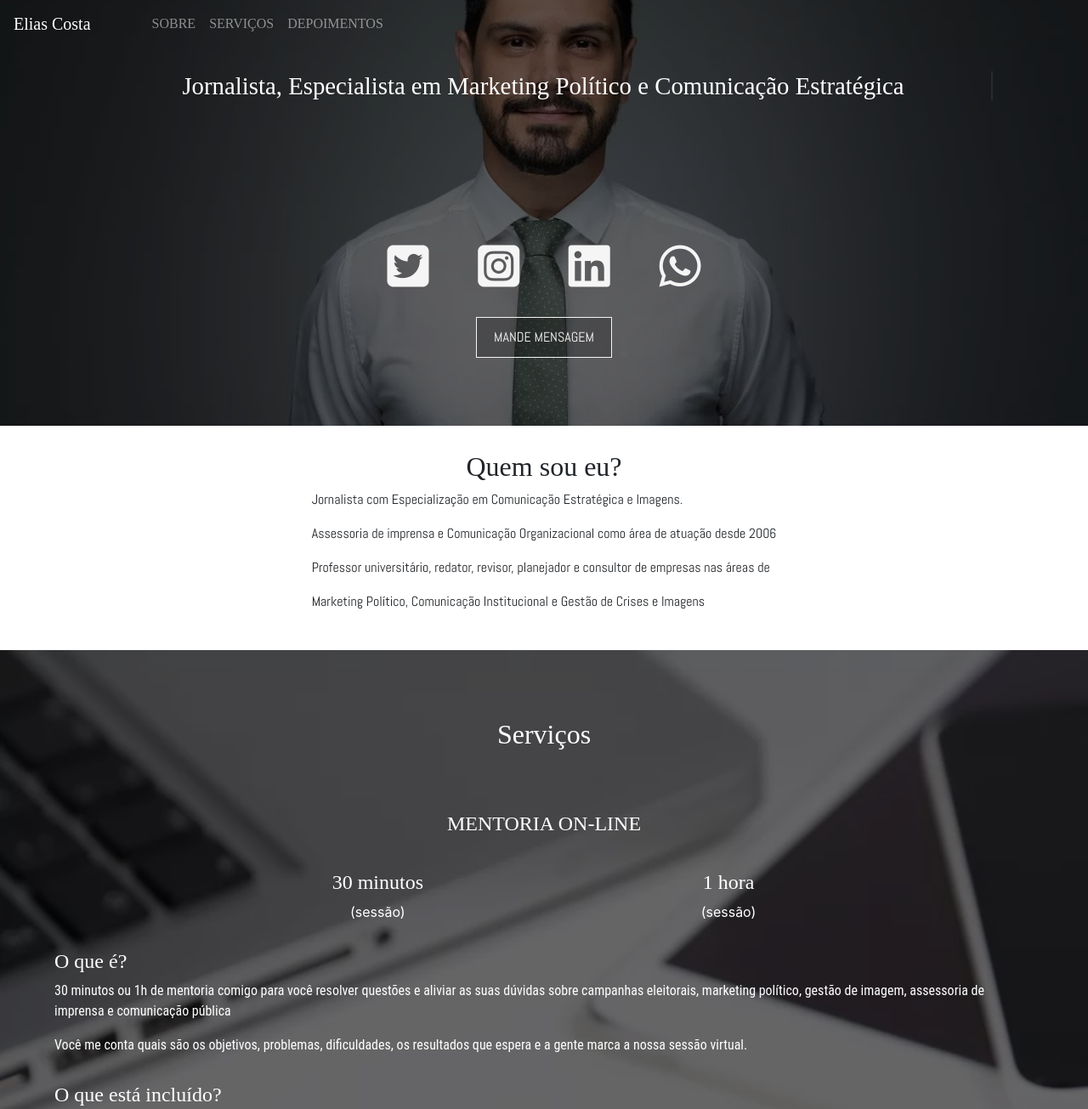
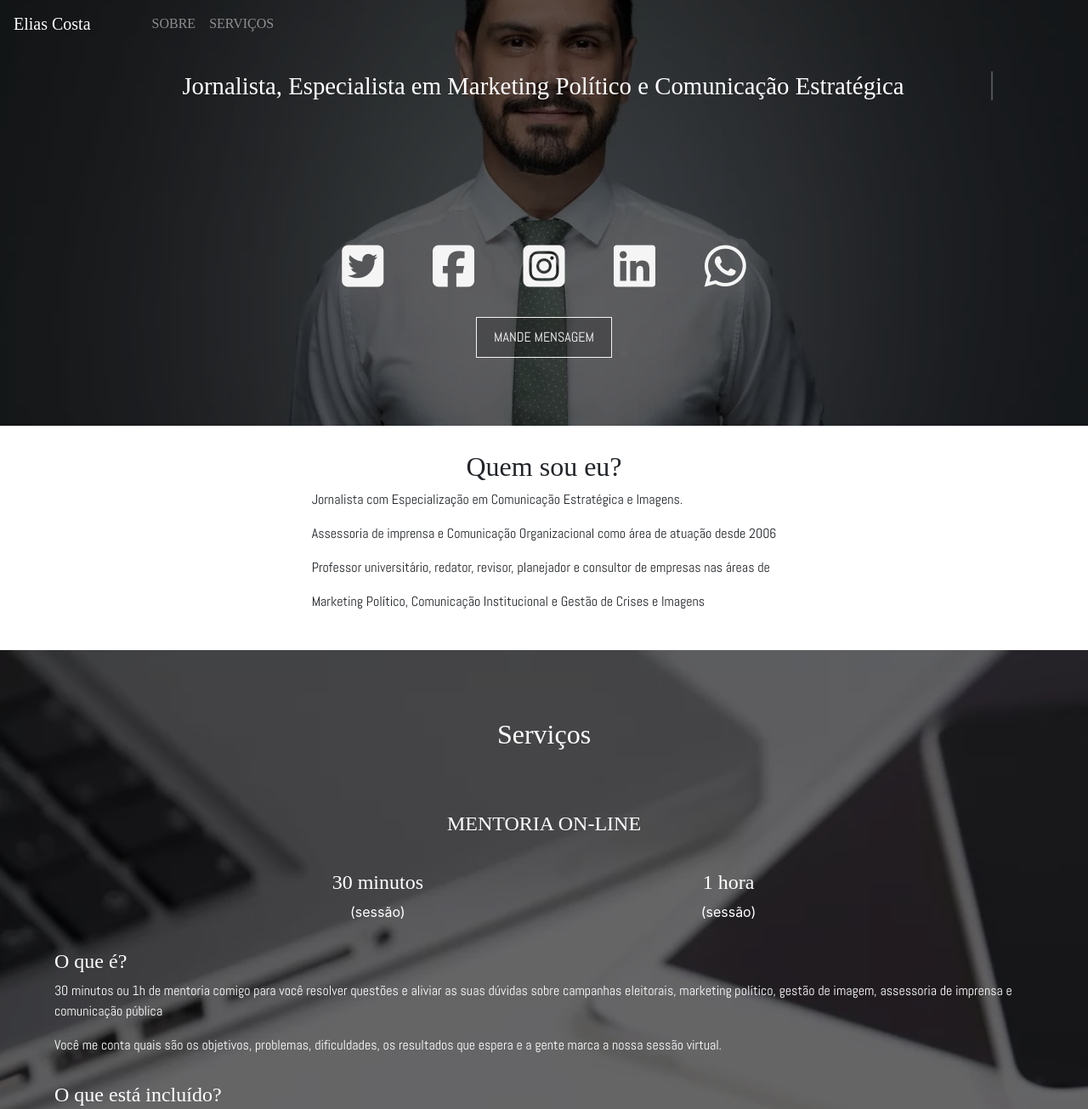
Before and after one commit to jessica-s-campos/site-elias, a plain HTML site: page index.html in a window 1280 px wide. Shown: the top 1305 px of the page at 85% size. Drawn offline with Linux system fonts and the light colour scheme; a web font is replaced by a local one.

Commit message:
alterações

```diff
--- a/css/estilos.css
+++ b/css/estilos.css
@@ -126,7 +126,7 @@ h1{
 }
 
 .servicos p{
-  font-family: 'Roboto Condensed';
+  font-family: 'Abel';
 }
 
 .depoimentos span{
@@ -213,7 +213,7 @@ body {
 }
 
 .depoimentos{
-  display: flex;
+  display: none;
   flex-direction: column;
   align-items: center;
 }
--- a/index.html
+++ b/index.html
@@ -41,9 +41,6 @@
 						<li class="nav-item">
 						<a class="nav-link" href="#servicos">SERVIÇOS</a>
 						</li>
-						<li class="nav-item">
-						<a class="nav-link" href="#depoimentos">DEPOIMENTOS</a>
-						</li>
 					</ul>
 				</div>
 
@@ -68,7 +65,13 @@
 					</div>
 
 					<div class="contato-item">
-						<a target="_blank" href="https://instagram.com/eueliascosta">
+						<a target="_blank" href="https://facebook.com/profeliascosta">
+							<i class="fab fa-facebook-square" aria-hidden="true"></i>
+						</a>
+					</div>
+
+					<div class="contato-item">
+						<a target="_blank" href="https://instagram.com/profeliascosta">
 							<i class="fab fa-instagram-square" aria-hidden="true"></i>
 						</a>
 					</div>
--- a/js/form.js
+++ b/js/form.js
@@ -67,7 +67,6 @@ function sendEmail(){
   dados.subject = `${dados.name.toUpperCase()} ENVIOU MENSAGEM `;
 
 $.post(url,dados,(response)=>{
-  console.log('response:',response)
 
   Swal.fire(
     'Mensagem enviada!',
```
